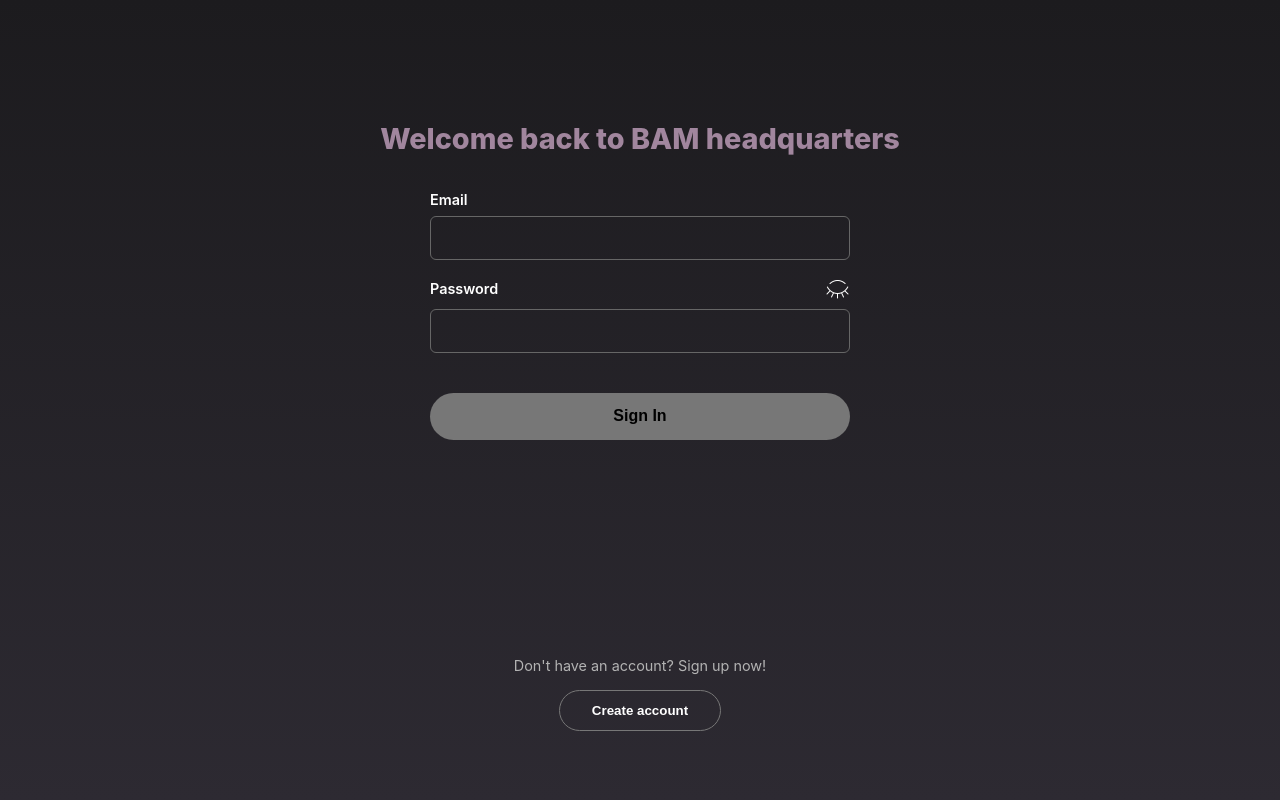
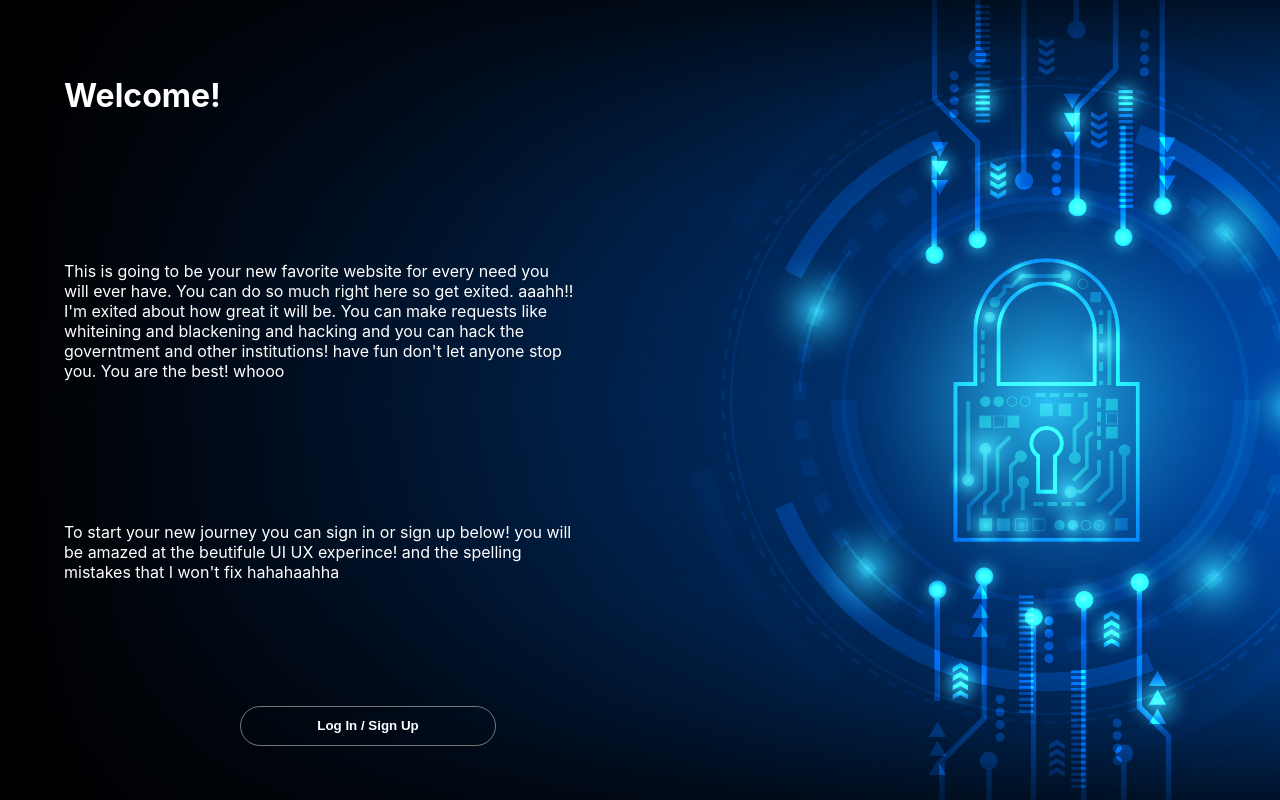
Before and after one commit to becheryael/finalProjectFrontEnd, a React (Create React App) app: page / in a window 1280 px wide. Before the commit this address led to /login. Built offline with nearby package versions, Linux system fonts and the light colour scheme.

Commit message:
added landing page and apiServises

```diff
--- a/src/App.tsx
+++ b/src/App.tsx
@@ -1,7 +1,8 @@
 import AuthPage from "./Pages/AuthPage";
 import MainPage from "./Pages/MainPage";
+import LandingPage from "./Pages/LandingPage";
 import "./App.css";
-import { Route, Routes, Navigate, BrowserRouter } from "react-router-dom";
+import { Route, Routes, Navigate } from "react-router-dom";
 import { useContext } from "react";
 import AuthContext from "./store/auth-context";
 
@@ -12,11 +13,12 @@ const App = () => {
     <Routes>
       {authCtx.isLoggedIn ? (
         <>
-          <Route path="/" element={<MainPage />} />
-          <Route path="*" element={<Navigate to="/" replace />} />
+          <Route path="/main" element={<MainPage />} />
+          <Route path="*" element={<Navigate to="/main" replace />} />
         </>
       ) : (
         <>
+          <Route path="/" element={<LandingPage />} />
           <Route path="/login" element={<AuthPage />} />
           <Route path="*" element={<Navigate to="/login" replace />} />
         </>
--- /dev/null
+++ b/src/Pages/AuthPage.module.css
@@ -0,0 +1,49 @@
+main {
+  display: flex;
+  flex-direction: column;
+  height: 100vh;
+  justify-content: space-around;
+  align-content: center;
+}
+
+.main-sign-in {
+  gap: 10rem;
+}
+
+.main-sign-up {
+  gap: 3rem;
+}
+
+.header {
+  font-size: 1.8rem;
+  font-weight: 800;
+  color: #a1869e;
+  text-align: center;
+  margin-top: 3rem;
+}
+
+.footer {
+  margin-top: 1rem;
+  text-align: center;
+}
+
+.footer h3 {
+  font-size: 0.9rem;
+  font-weight: 400;
+  color: #b3b3b3;
+  margin-bottom: 1rem;
+}
+
+.footer button {
+  background: transparent;
+  border: 1px solid #777;
+  border-radius: 999px;
+  padding: 0.75rem 2rem;
+  color: white;
+  font-weight: 600;
+  cursor: pointer;
+}
+
+.footer button:hover {
+  border-color: white;
+}
--- a/src/Pages/AuthPage.tsx
+++ b/src/Pages/AuthPage.tsx
@@ -2,15 +2,20 @@ import AuthContext from "../store/auth-context";
 import AuthForm from "../components/AuthForm/AuthForm";
 import { useState, useContext } from "react";
 import { useNavigate } from "react-router-dom";
+import { fetchUser, createUser } from "../services/apiServices";
+// @ts-ignore
+import styles from "./AuthPage.module.css";
 
 const AuthPage = () => {
   const navigate = useNavigate();
+  let header: string;
 
   const [isNewUser, setIsNewUser] = useState(false);
   const [email, setEmail] = useState("");
   const [password, setPassword] = useState("");
-  const [name, setName] = useState('');
-  const [error, setError] = useState<null | string>(null);
+  const [name, setName] = useState("");
+  const [personalNum, setPersonalNum] = useState("");
+  const [error, setError] = useState("");
   const [isLoading, setIsLoading] = useState(false);
 
   const authCtx = useContext(AuthContext);
@@ -19,62 +24,65 @@ const AuthPage = () => {
     setIsNewUser((prevIsNewUser) => !prevIsNewUser);
     setEmail("");
     setPassword("");
+    setName("");
+    setPersonalNum("");
   };
 
-  const handleSubmit = () => {
+  const handleSubmit = async () => {
     setIsLoading(true);
-
-    let uri: string;
-    if (isNewUser) {
-      uri = "http://localhost:8000/users/create";
+    try {
+      let res;
+      if (!isNewUser) {
+        res = await fetchUser(email, password);
       } else {
-      uri = "http://localhost:8000/users/login";
+        res = await createUser(email, password, personalNum, name);
       }
-    fetch(uri, {
-      method: "POST",
-      body: JSON.stringify({
-        email,
-        password,
-      }),
-      headers: {
-        "Content-Type": "application/json",
-      },
-    })
-      .then((res) => {
       setIsLoading(false);
-        if (res.ok) {
-          console.log(res.ok);
-          return res.json();
+      if (res.status === 200 || res.status === 201) {
+        authCtx.login(res.data.token);
+        navigate("/main", { replace: true });
+      }
+    } catch (error) {
+      if (!isNewUser) {
+        setError("Unable to login. Try again or create an account.");
       } else {
-          return res.json().then((data) => {
-            throw new Error(data.error.errors.message);
-          });
+        setError(
+          "Unable to create account. Make sure all your information is correct."
+        );
       }
-      })
-      .then((data) => {
-        authCtx.login(data.token);
-        navigate("/", { replace: true });
-      })
-      .catch((err) => {
-        setError(err);
-        console.log(err);
-      });
+      console.log(error);
+      setIsLoading(false);
+    }
   };
 
+  if (isNewUser) {
+    header = "Welcome to BAM HQ!";
+  } else {
+    header = "Welcome back to BAM HQ!";
+  }
+
   return (
+    <main
+      className={isNewUser ? styles["main-sign-up"] : styles["main-sign-in"]}
+    >
+      <h1 className={styles.header}>{header}</h1>
       <AuthForm
         isNewUser={isNewUser}
         email={email}
         password={password}
         name={name}
+        personalNum={personalNum}
         handlePageChange={handlePageChange}
         setEmail={setEmail}
         setPassword={setPassword}
+        setPersonalNum={setPersonalNum}
         setName={setName}
+        setError={setError}
         handleSubmit={handleSubmit}
         error={error}
         isLoading={isLoading}
       />
+    </main>
   );
 };
 
--- /dev/null
+++ b/src/Pages/LandingPage.module.css
@@ -0,0 +1,37 @@
+.auth-btn {
+  background: transparent;
+  border: 1px solid #777;
+  border-radius: 999px;
+  padding: 0.7rem 2rem;
+  color: white;
+  font-weight: 600;
+  cursor: pointer;
+  margin-left: 15rem;
+  width: 20%;
+}
+
+.auth-btn:hover {
+  background-color: #2e2e2e;
+  transform: scale(1.02);
+}
+
+.security-img {
+    width: 100%;
+    height: 100%;
+}
+
+.landing-page {
+    width: 100vw;
+    margin-top: 0;
+    background-image: url('../assets/media/images/security-background.jpg');
+    background-size: cover;
+
+}
+.landing-page h1 {
+    margin-left: 4rem;
+}
+
+.landing-page p {
+    width: 40%;
+    margin-left: 4rem;
+}
--- /dev/null
+++ b/src/Pages/LandingPage.tsx
@@ -0,0 +1,23 @@
+import { useNavigate } from "react-router-dom";
+// @ts-ignore
+import styles from './LandingPage.module.css'
+// @ts-ignore
+import securityImg from '../assets/media/images/security-background.jpg'
+
+const LandingPage = () => {
+    const navigate = useNavigate();
+    const handleLogIn = () => {
+        navigate("/login", { replace: false });
+    }
+  return (
+    <main className={styles['landing-page']}>
+     {/* <img src={securityImg} alt="security" className={styles['security-img']}/> */}
+    <h1>Welcome!</h1>
+    <p>This is going to be your new favorite website for every need you will ever have. You can do so much right here so get exited. aaahh!! I'm exited about how great it will be. You can make requests like whiteining and blackening and hacking and you can hack the governtment and other institutions! have fun don't let anyone stop you. You are the best! whooo</p>
+    <p>To start your new journey you can sign in or sign up below! you will be amazed at the beutifule UI UX experince! and the spelling mistakes that I won't fix hahahaahha</p>
+    <button className={styles['auth-btn']} onClick={handleLogIn}>Log In / Sign Up</button>
+    </main>
+  );
+};
+
+export default LandingPage;
--- a/src/components/AuthForm/AuthForm.module.css
+++ b/src/components/AuthForm/AuthForm.module.css
@@ -1,24 +1,10 @@
 .container {
-  min-height: 100vh;
-  display: grid;
-  place-items: center;
-  color: white;
-}
-
-.auth-top {
   display: flex;
   flex-direction: column;
-  gap: 1rem;
-  margin-top: 2rem;
   align-items: center;
-  max-height: 460px;
-}
-
-.header {
-  font-size: 1.8rem;
-  font-weight: 800;
-  text-align: center;
-  color:  #a1869e;
+  color: white;
+  height: 80%;
+  justify-content: space-between;
 }
 
 .credentials {
@@ -26,7 +12,15 @@
   max-width: 420px;
   display: flex;
   flex-direction: column;
-  gap: 0.5rem;
+  gap: 0.2rem;
+}
+
+.credentials-sign-in {
+  width: 100%;
+  max-width: 420px;
+  display: flex;
+  flex-direction: column;
+  gap: 0.6rem;
 }
 
 .credentials label {
@@ -73,34 +67,32 @@
 }
 
 .disabled-main-button {
-  background-color: #777 !important;
-  margin-top: 1.5rem;
-  color: black;
-  border: none;
-  border-radius: 999px;
-  padding: 0.9rem;
-  font-size: 1rem;
-  font-weight: 700;
-  transition: transform 0.1s ease, background-color 0.1s ease;
+  background-color: #777;
+}
+
+.disabled-main-button:hover {
+  background-color: #777;
+  transform: scale(1);
 }
 
 .footer {
-  margin-top: 4rem;
   text-align: center;
+  position: fixed;
+  bottom: 1rem;
 }
 
 .footer h3 {
   font-size: 0.9rem;
   font-weight: 400;
   color: #b3b3b3;
-  margin-bottom: 1rem;
+  margin-bottom: 0.6rem;
 }
 
 .footer button {
   background: transparent;
   border: 1px solid #777;
   border-radius: 999px;
-  padding: 0.75rem 2rem;
+  padding: 0.7rem 2rem;
   color: white;
   font-weight: 600;
   cursor: pointer;
@@ -122,8 +114,13 @@
   color: #b40e0e;
 }
 
+.error {
+  color: #d674ca;
+  text-align: center;
+}
+
 .eye-image {
-  height: 25px;
+  height: 18px;
   cursor: pointer;
 }
 
--- a/src/components/AuthForm/AuthForm.tsx
+++ b/src/components/AuthForm/AuthForm.tsx
@@ -13,39 +13,44 @@ interface signInProps {
   email: undefined | string;
   password: undefined | string;
   name: string;
+  personalNum: string;
   handlePageChange: () => void;
   handleSubmit: () => void;
   setEmail: (value: string) => void;
   setPassword: (value: string) => void;
   setName: (value: string) => void;
+  setError: (value: string) => void;
+  setPersonalNum: (value: string) => void;
   error: null | string;
   isLoading: boolean;
 }
 
-const SignIn = (props: signInProps) => {
+const AuthForm = (props: signInProps) => {
   const {
     isNewUser,
     email,
     password,
+    personalNum,
     handlePageChange,
     setEmail,
     setPassword,
+    setName,
+    setPersonalNum,
+    setError,
     handleSubmit,
     error,
     isLoading,
     name,
-    setName,
   } = props;
-  let header: string;
   let buttonText: string;
+  let passwordError: string;
   let footerText: string;
   let footerBtnText: string;
-  let passwordError: string;
   const minPasswordLength = 7;
+  const personalNumLength = 7;
   const [isShowPassword, setIsShowPassword] = useState(false);
 
   const {
-    value: enteredName,
     isValid: enteredNameIsValid,
     hasError: nameInputHasError,
     valueChangeHandler: nameChangeHandler,
@@ -54,7 +59,14 @@ const SignIn = (props: signInProps) => {
   } = useInput((value) => value !== "");
 
   const {
-    value: enteredEmail,
+    isValid: enteredPersonalNumIsValid,
+    hasError: personalNumInputHasError,
+    valueChangeHandler: personalNumChangeHandler,
+    inputBlurHandler: personalNumBlurHandler,
+    reset: resetPersonalNumInput,
+  } = useInput((value) => value.length === personalNumLength);
+
+  const {
     isValid: enteredEmailIsValid,
     hasError: emailInputHasError,
     valueChangeHandler: emailChangeHandler,
@@ -63,7 +75,6 @@ const SignIn = (props: signInProps) => {
   } = useInput((value) => validator.isEmail(value));
 
   const {
-    value: enteredPassword,
     isValid: enteredPasswordIsValid,
     hasError: passwordInputHasError,
     valueChangeHandler: passwordChangeHandler,
@@ -81,25 +92,26 @@ const SignIn = (props: signInProps) => {
   });
 
   if (isNewUser) {
-    header = "Welcome to BAM headquarters!";
     buttonText = "Sign Up";
+    passwordError = `Password must contain at least ${minPasswordLength} characters`;
     footerText = "Already have an account? Sign in here.";
     footerBtnText = "Sign in!";
-    passwordError = `Password must contain at least ${minPasswordLength} characters`;
   } else {
-    header = "Welcome back to BAM headquarters";
     buttonText = "Sign In";
+    passwordError = "Please enter your password";
     footerText = "Don't have an account? Sign up now!";
     footerBtnText = "Create account";
-    passwordError = "Please enter your password";
   }
 
   let formIsValid =
-    enteredEmailIsValid && enteredPasswordIsValid && (enteredNameIsValid || !isNewUser);
+    enteredEmailIsValid &&
+    enteredPasswordIsValid &&
+    (enteredNameIsValid || !isNewUser) &&
+    (enteredPersonalNumIsValid || !isNewUser);
 
   const handleName = (event: React.ChangeEvent<HTMLInputElement>) => {
     setName(event.target.value);
-    emailChangeHandler(event);
+    nameChangeHandler(event);
   };
 
   const handleEmail = (event: React.ChangeEvent<HTMLInputElement>) => {
@@ -112,11 +124,19 @@ const SignIn = (props: signInProps) => {
     passwordChangeHandler(event);
   };
 
+  const handlePersonalNum = (event: React.ChangeEvent<HTMLInputElement>) => {
+    setPersonalNum(event.target.value);
+    personalNumChangeHandler(event);
+  };
+
   const UIChange = () => {
     handlePageChange();
     resetEmailInput();
     resetNameInput();
     resetPasswordInput();
+    resetPersonalNumInput();
+    resetPersonalNumInput();
+    setError('')
   };
 
   const emailInputClasses = emailInputHasError
@@ -124,16 +144,24 @@ const SignIn = (props: signInProps) => {
     : styles["input"];
 
   const passwordInputClasses = passwordInputHasError
-    ? `${styles["input"]} ${styles["invalid-input"]} ${styles["password"]}`
+    ? `${styles["input"]} ${styles["invalid-input"]}`
     : styles["input"];
 
   const mainBtnClasses = !formIsValid
-    ? styles["disabled-main-button"]
+    ? `${styles["main-button"]} ${styles["disabled-main-button"]}`
     : styles["main-button"];
 
   const nameInputClasses = nameInputHasError
     ? `${styles["input"]} ${styles["invalid-input"]}`
     : styles["input"];
+
+  const personalNumInputClasses = personalNumInputHasError
+    ? `${styles["input"]} ${styles["invalid-input"]}`
+    : styles["input"];
+
+  const credentialsClasses = isNewUser
+    ? styles.credentials
+    : `${styles["credentials"]} ${styles["credentials-sign-in"]}`;
 
   const toggelShowPassword = () => {
     setIsShowPassword((prevIsShow) => !prevIsShow);
@@ -141,9 +169,7 @@ const SignIn = (props: signInProps) => {
 
   return (
     <div className={styles.container}>
-      <div className={styles["auth-top"]}>
-        <h1 className={styles.header}>{header}</h1>
-        <div className={styles.credentials}>
+      <div className={credentialsClasses}>
         {isNewUser && (
           <>
             <label>Name</label>
@@ -155,8 +181,20 @@ const SignIn = (props: signInProps) => {
               value={name}
             />
             {nameInputHasError && (
+              <p className={styles["error-text"]}>Please enter your name.</p>
+            )}
+            <label>Personal Number</label>
+            <input
+              className={personalNumInputClasses}
+              type="text"
+              onChange={(event) => handlePersonalNum(event)}
+              onBlur={personalNumBlurHandler}
+              value={personalNum}
+            />
+            {personalNumInputHasError && (
               <p className={styles["error-text"]}>
-                  Please enter your name.
+                Your personal number must have exactly {personalNumLength}{" "}
+                digits.
               </p>
             )}
           </>
@@ -191,6 +229,7 @@ const SignIn = (props: signInProps) => {
         {passwordInputHasError && (
           <p className={styles["error-text"]}>{passwordError}</p>
         )}
+        {error && <p className={styles.error}>{error}</p>}
         {!isLoading && (
           <button
             onClick={handleSubmit}
@@ -202,7 +241,6 @@ const SignIn = (props: signInProps) => {
         )}
         {isLoading && <p>loading...</p>}
       </div>
-      </div>
       <div className={styles.footer}>
         <h3>{footerText}</h3>
         <button onClick={UIChange}>{footerBtnText}</button>
@@ -211,4 +249,4 @@ const SignIn = (props: signInProps) => {
   );
 };
 
-export default SignIn;
+export default AuthForm;
--- /dev/null
+++ b/src/services/apiServices.tsx
@@ -0,0 +1,37 @@
+import axios from "axios";
+
+export const fetchUser = async (email: string, password: string) => {
+  const url = "http://localhost:8000/users/login";
+  try {
+    const response = await axios({
+      method: "post",
+      url: url,
+      data: {
+        email,
+        password,
+      },
+    });
+    return response;
+  } catch (error) {
+    throw error;
+  }
+};
+
+export const createUser = async (email: string, password: string, personalNum: string, name: string) => {
+    const url = "http://localhost:8000/users/create";
+    try {
+      const response = await axios({
+        method: "post",
+        url: url,
+        data: {
+          email,
+          password,
+          personalNum,
+          name
+        },
+      });
+      return response;
+    } catch (error) {
+      throw error;
+    }
+  };
```
Also changed, not shown: src/components/NavBar/NavBar.module.css (+8 -10 lines), src/assets/media/images/security-background.jpg (added). Lines whose indentation alone changed are shown as unchanged.
